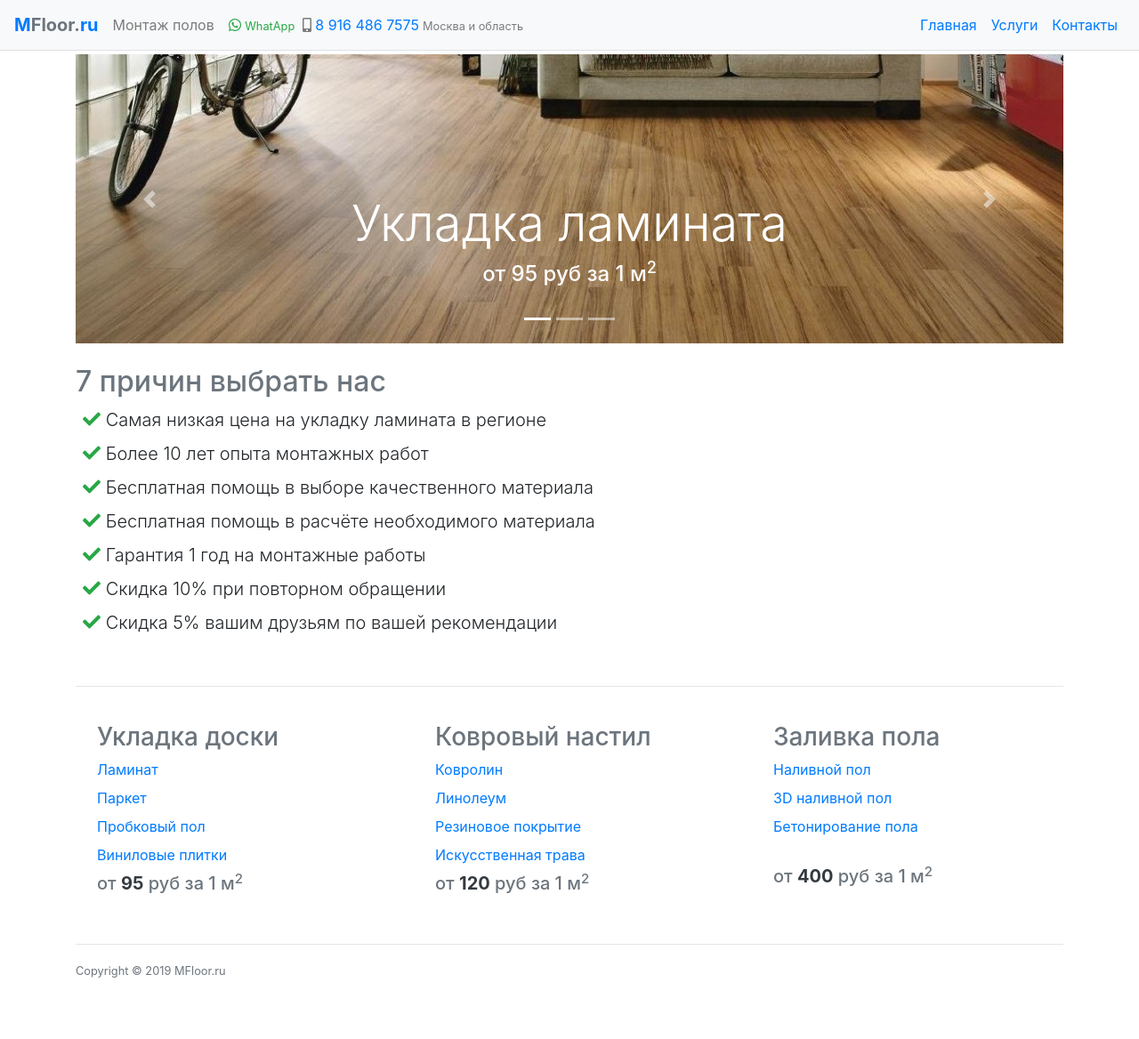
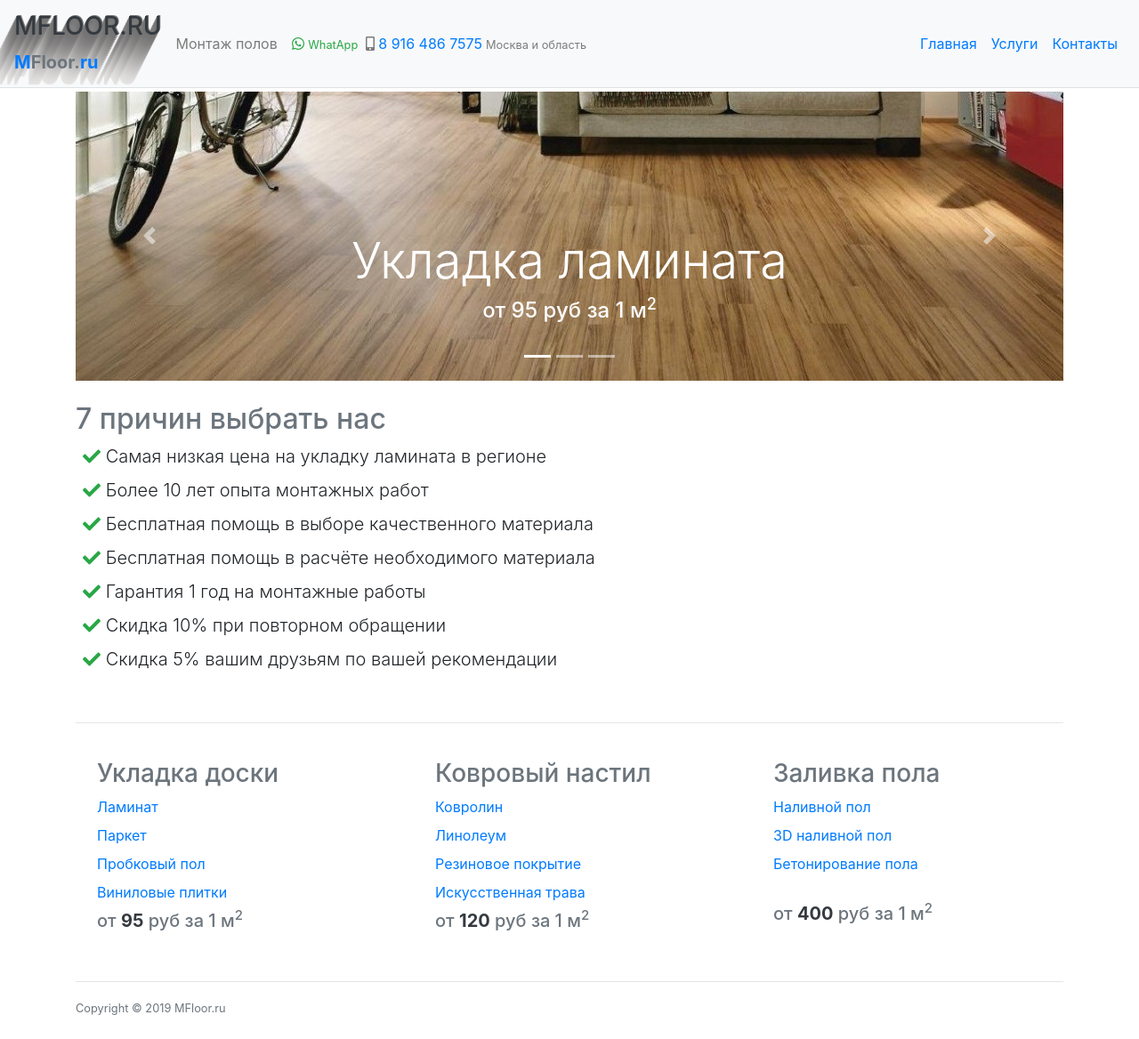
Before and after one commit to nskforward/MFloor, a Jekyll site: the page built from index.html, in a window 1280 px wide. Shown: the whole page at 89% size. Built offline with Jekyll 4.4.1, drawn with Linux system fonts in a browser that asks for light colours; before the commit the page ends 1126 px from its top, so only the background shows below that.

Commit message:
Page 404

```diff
--- a/_includes/navigation.html
+++ b/_includes/navigation.html
@@ -1,5 +1,11 @@
+<style>
+    .font-shadow {
+        text-shadow: 1px -1px 0 #767676, -1px 2px 1px #737272, -2px 4px 1px #767474, -3px 6px 1px #787777, -4px 8px 1px #7b7a7a, -5px 10px 1px #7f7d7d, -6px 12px 1px #828181, -7px 14px 1px #868585, -8px 16px 1px #8b8a89, -9px 18px 1px #8f8e8d, -10px 20px 1px #949392, -11px 22px 1px #999897, -12px 24px 1px #9e9c9c, -13px 26px 1px #a3a1a1, -14px 28px 1px #a8a6a6, -15px 30px 1px #adabab, -16px 32px 1px #b2b1b0, -17px 34px 1px #b7b6b5, -18px 36px 1px #bcbbba, -19px 38px 1px #c1bfbf, -20px 40px 1px #c6c4c4, -21px 42px 1px #cbc9c8, -22px 44px 1px #cfcdcd, -23px 46px 1px #d4d2d1, -24px 48px 1px #d8d6d5, -25px 50px 1px #dbdad9, -26px 52px 1px #dfdddc, -27px 54px 1px #e2e0df, -28px 56px 1px #e4e3e2;
+    }
+</style>
 <nav class="navbar navbar-expand-lg navbar-light bg-light border-bottom mb-1">
     <a class="navbar-brand" href="/">
+        <h3 class="text-dark font-shadow" style="">MFLOOR.RU</h3>
         <b>
             <span class="text-primary">M</span><span class="text-muted">Floor.</span><span class="text-primary">ru</span>
         </b>
```
